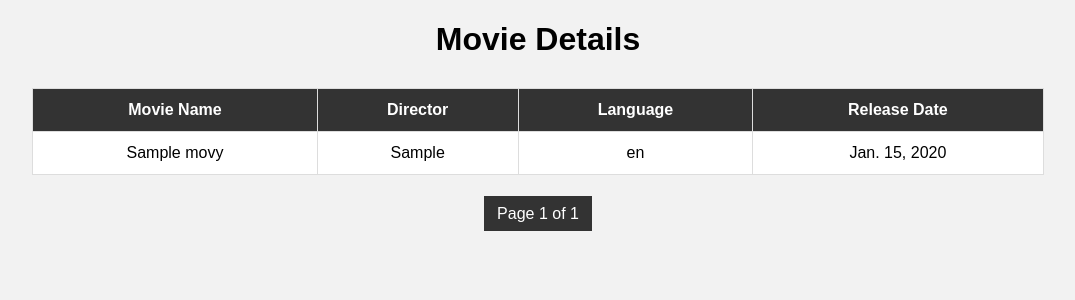
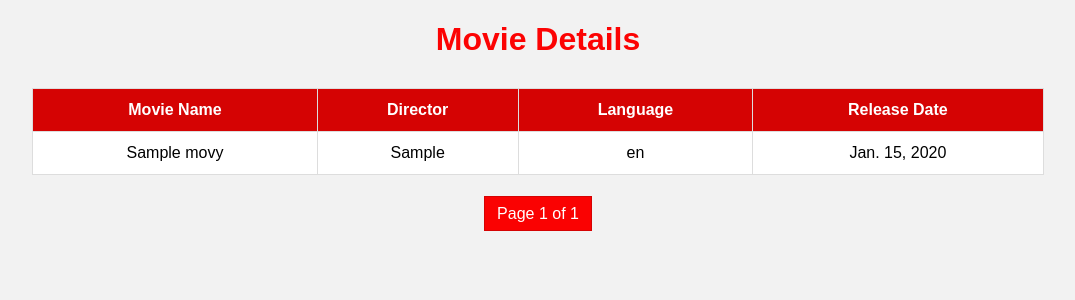
Before and after one commit to Aparnajha-dev/moviepagination, a Django app: page / in a window 1280 px wide. Shown: the top 300 px of the page, without its empty margins (102-1177 px from the left). Run offline with Django 5.2, Linux system fonts and the light colour scheme; tables that the repository leaves empty hold one stand-in row (values such as "Sample post").

Commit message:
Change table header and pagination colors

```diff
--- a/movies/templates/movies/movie_list.html
+++ b/movies/templates/movies/movie_list.html
@@ -9,6 +9,7 @@ body {
 }
 h1 {
      text-align: center;
+     color: #fc0303;
 }
 table {
      width: 80%;
@@ -22,7 +23,7 @@ th, td {
      text-align: center;
 }
 th {
-     background-color: #333;
+     background-color: #d50303;
      color: white;
 }
 .pagination {
@@ -34,10 +35,10 @@ th {
      padding: 8px 12px;
      margin: 3px;
      text-decoration: none;
-     border: 1px solid #333;
+     border: 1px solid #d50303;
 }
 .current {
-     background-color: #333;
+     background-color: #fa0202;
      color: white;
 }
 </style>
```
